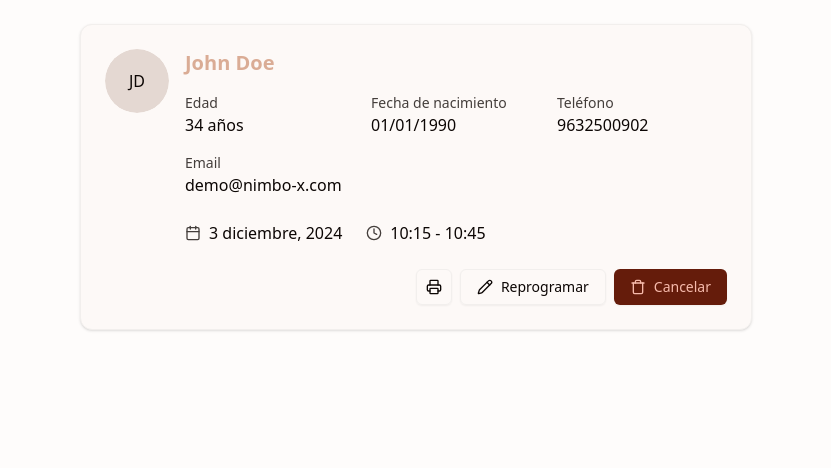
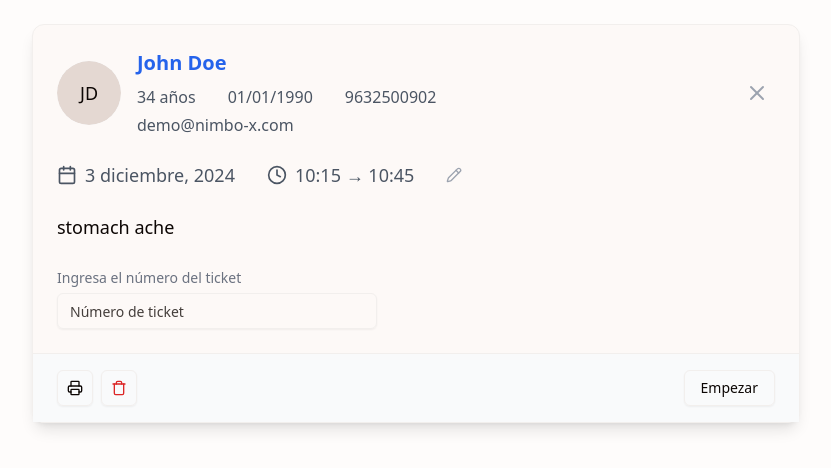
Before and after one commit to SEGIMED/front, a Next.js app: page /appoinments in a window 1280 px wide. Shown: the top 468 px of the page, without its empty margins (224-1055 px from the left). Built offline with nearby package versions, Linux system fonts and the light colour scheme.

Commit message:
Update appoinment-detail.tsx

```diff
--- a/app/appoinments/components/appoinment-detail.tsx
+++ b/app/appoinments/components/appoinment-detail.tsx
@@ -3,10 +3,11 @@
 import { useState } from 'react';
 import { format } from 'date-fns';
 import { es } from 'date-fns/locale';
-import { Calendar, Clock, Pencil, Printer, Trash } from 'lucide-react';
+import { Calendar, Clock, Pencil, Printer, Trash, X } from 'lucide-react';
 import { Button } from '@/components/ui/button';
 import { Card, CardContent } from '@/components/ui/card';
 import { Avatar, AvatarFallback } from '@/components/ui/avatar';
+import { Input } from '@/components/ui/input';
 import { CancelAppointmentDialog } from './cancel-appoinment-dialog';
 import { RescheduleAppointmentDialog } from './reschedule-appointment-dialog';
 import { Appointment } from '../types';
@@ -32,86 +33,112 @@ export function AppointmentDetail({
 }: AppointmentDetailProps) {
   const [showCancelDialog, setShowCancelDialog] = useState(false);
   const [showRescheduleDialog, setShowRescheduleDialog] = useState(false);
+  const [ticketNumber, setTicketNumber] = useState('');
 
   return (
-    <Card className="mx-auto w-full max-w-2xl">
-      <CardContent className="p-6">
-        <div className="flex items-start gap-4">
-          <Avatar className="h-16 w-16">
-            <AvatarFallback>
+    <Card className="mx-auto w-full max-w-3xl shadow-lg">
+      <CardContent className="p-0">
+        <div className="space-y-6 p-6">
+          <div className="flex items-center justify-between">
+            <div className="flex items-center gap-4">
+              <Avatar className="h-16 w-16 rounded-full bg-gray-100">
+                <AvatarFallback className="text-lg">
                   {appointment.patient.name
                     .split(' ')
                     .map((n) => n[0])
                     .join('')}
                 </AvatarFallback>
               </Avatar>
-          <div className="flex-1">
-            <h2 className="text-xl font-semibold text-primary">
+              <div>
+                <h2 className="text-xl font-semibold text-blue-600">
                   {appointment.patient.name}
                 </h2>
-            <div className="mt-4 grid grid-cols-3 gap-4">
-              <div>
-                <p className="text-sm text-muted-foreground">Edad</p>
-                <p>{appointment.patient.age} años</p>
-              </div>
-              <div>
-                <p className="text-sm text-muted-foreground">
-                  Fecha de nacimiento
-                </p>
-                <p>
+                <div className="mt-2 flex gap-8 text-gray-600">
+                  <span>{appointment.patient.age} años</span>
+                  <span>
                     {format(
                       new Date(appointment.patient.birthDate),
                       'dd/MM/yyyy'
                     )}
-                </p>
+                  </span>
+                  <span>{appointment.patient.phone}</span>
                 </div>
-              <div>
-                <p className="text-sm text-muted-foreground">Teléfono</p>
-                <p>{appointment.patient.phone}</p>
+                <div className="mt-1 text-gray-600">
+                  {appointment.patient.email}
                 </div>
               </div>
-            <div className="mt-4">
-              <p className="text-sm text-muted-foreground">Email</p>
-              <p>{appointment.patient.email}</p>
             </div>
-            <div className="mt-6 flex items-center gap-6">
+            <Button
+              variant="ghost"
+              size="icon"
+              className="text-gray-400 hover:text-gray-600"
+            >
+              <X className="h-6 w-6" />
+            </Button>
+          </div>
+
+          <div className="flex items-center gap-8 text-gray-600">
             <div className="flex items-center gap-2">
-                <Calendar className="h-4 w-4 text-muted-foreground" />
-                <span>
+              <Calendar className="h-5 w-5" />
+              <span className="text-lg">
                 {format(new Date(appointment.date), 'd MMMM, yyyy', {
                   locale: es
                 })}
               </span>
             </div>
             <div className="flex items-center gap-2">
-                <Clock className="h-4 w-4 text-muted-foreground" />
-                <span>
-                  {appointment.startTime} - {appointment.endTime}
+              <Clock className="h-5 w-5" />
+              <span className="text-lg">
+                {appointment.startTime} → {appointment.endTime}
               </span>
             </div>
+            <div className="flex items-center">
+              <Pencil className="h-4 w-4 text-gray-400" />
             </div>
           </div>
+
+          <div>
+            <h3 className="mb-2 text-lg font-medium">{appointment.reason}</h3>
           </div>
-        <div className="mt-6 flex justify-end gap-2">
+
+          <div>
+            <label className="text-sm text-gray-500">
+              Ingresa el número del ticket
+            </label>
+            <Input
+              value={ticketNumber}
+              onChange={(e) => setTicketNumber(e.target.value)}
+              className="mt-1 max-w-xs"
+              placeholder="Número de ticket"
+            />
+          </div>
+        </div>
+
+        <div className="flex items-center justify-between border-t bg-gray-50 px-6 py-4">
+          <div className="flex gap-2">
             <Button variant="outline" size="icon">
               <Printer className="h-4 w-4" />
             </Button>
             <Button
               variant="outline"
+              size="icon"
+              className="text-red-600"
+              onClick={() => setShowCancelDialog(true)}
+            >
+              <Trash className="h-4 w-4" />
+            </Button>
+          </div>
+          <div className="flex gap-2">
+            <Button
+              variant="outline"
               onClick={() => setShowRescheduleDialog(true)}
             >
-            <Pencil className="mr-2 h-4 w-4" />
-            Reprogramar
-          </Button>
-          <Button
-            variant="destructive"
-            onClick={() => setShowCancelDialog(true)}
-          >
-            <Trash className="mr-2 h-4 w-4" />
-            Cancelar
+              Empezar
             </Button>
           </div>
+        </div>
       </CardContent>
+
       <CancelAppointmentDialog
         isOpen={showCancelDialog}
         onClose={() => setShowCancelDialog(false)}
```
Lines whose indentation alone changed are shown as unchanged.
